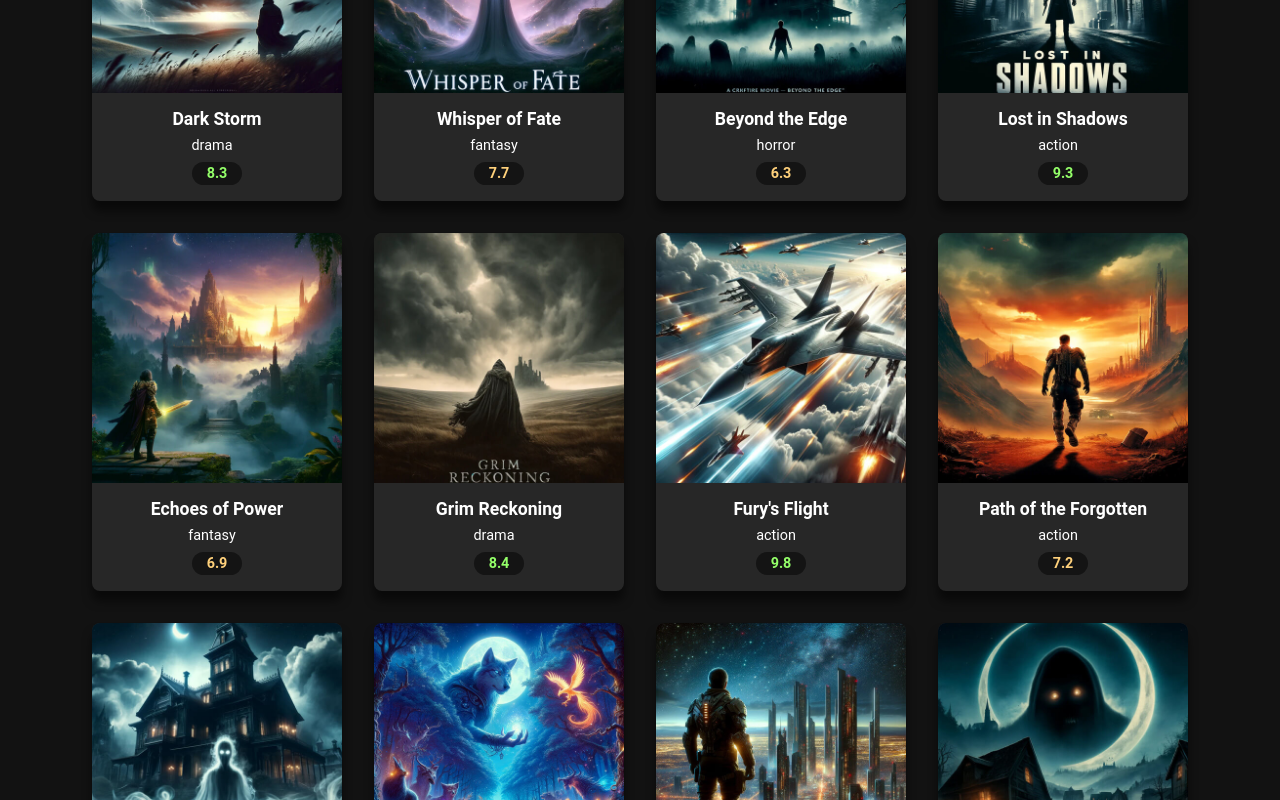
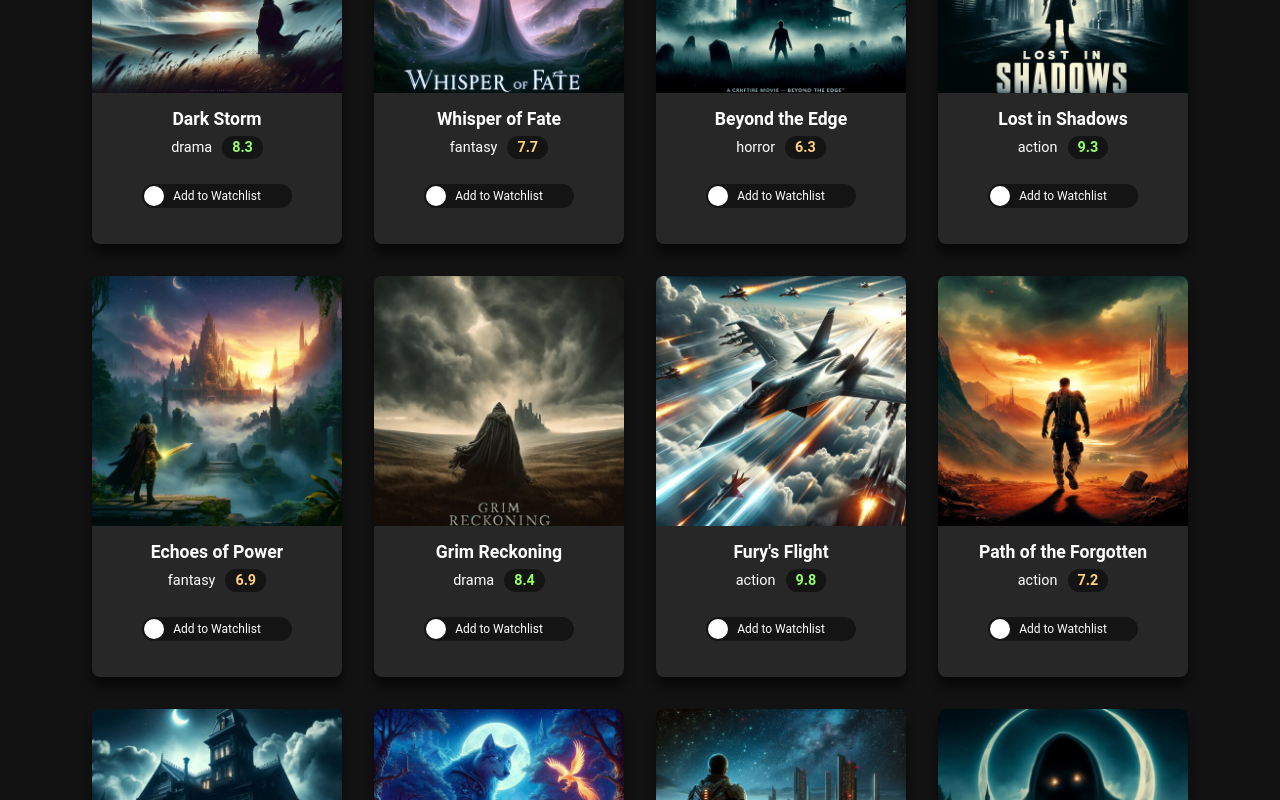
Before and after one commit to solxsolis/movieapp, a React (Create React App) app: page / in a window 1280 px wide. Shown: the part 840-1640 px from the top of the page. Built offline with nearby package versions, Linux system fonts and the light colour scheme.

Commit message:
implemented watchlist

```diff
--- a/src/App.js
+++ b/src/App.js
@@ -1,13 +1,31 @@
-import logo from './logo.svg';
-import './App.css';
-import './styles.css';
-import Header from './components/Header';
-import Footer from './components/Footer';
-import MoviesGrid from './components/MoviesGrid';
-import Watchlist from './components/Watchlist';
-import { BrowserRouter as Router, Routes, Route, Link } from 'react-router-dom';
+import logo from "./logo.svg";
+import "./App.css";
+import "./styles.css";
+import Header from "./components/Header";
+import Footer from "./components/Footer";
+import MoviesGrid from "./components/MoviesGrid";
+import Watchlist from "./components/Watchlist";
+import { BrowserRouter as Router, Routes, Route, Link } from "react-router-dom";
+import { useState, useEffect } from "react";
 
 function App() {
+  const [movies, setMovies] = useState([]);
+  const [watchlist, setWatchlist] = useState([]);
+
+  useEffect(() => {
+    fetch("movies.json")
+      .then((response) => response.json())
+      .then((data) => setMovies(data));
+  }, []);
+
+  const toggleWatchlist = (movieId) => {
+    setWatchlist((prev) =>
+      prev.includes(movieId)
+        ? prev.filter((id) => id !== movieId)
+        : [...prev, movieId]
+    );
+  };
+
   return (
     <div className="App">
       <div className="container">
@@ -17,20 +35,37 @@
           <nav>
             <ul>
               <li>
-                <Link to='/'>Home</Link>
+                <Link to="/">Home</Link>
               </li>
 
               <li>
-                <Link to='/watchlist'>Watchlist</Link>
+                <Link to="/watchlist">Watchlist</Link>
               </li>
             </ul>
           </nav>
           <Routes>
-            <Route path='/' element={<MoviesGrid/>}/>
-            <Route path='/watchlist' element={<Watchlist/>}/>
+            <Route
+              path="/"
+              element={
+                <MoviesGrid
+                  movies={movies}
+                  watchlist={watchlist}
+                  toggleWatchlist={toggleWatchlist}
+                />
+              }
+            />
+            <Route
+              path="/watchlist"
+              element={
+                <Watchlist
+                  movies={movies}
+                  watchlist={watchlist}
+                  toggleWatchlist={toggleWatchlist}
+                />
+              }
+            />
           </Routes>
         </Router>
-
       </div>
       <Footer></Footer>
     </div>
--- a/src/components/Footer.js
+++ b/src/components/Footer.js
@@ -1,9 +1,9 @@
 import React from "react";
-import '../styles.css';
+import "../styles.css";
 
-export default function Footer(){
+export default function Footer() {
   const currentYear = new Date().getFullYear();
-    return(
+  return (
     <footer className="footer">
       <p className="footer-text">
         © {currentYear} Moviedux. All rights reserved.
--- a/src/components/MovieCard.js
+++ b/src/components/MovieCard.js
@@ -1,35 +1,49 @@
 import React from "react";
-import '../styles.css';
+import "../styles.css";
 
-export default function MovieCard({movie}){
-
+export default function MovieCard({ movie, isWatchlisted, toggleWatchlist }) {
   const handleError = (e) => {
     e.target.src = "images/default.jpg";
   };
 
   const getRatingClass = (rating) => {
-
-        if (rating >= 8){
-            return 'rating-good';
+    if (rating >= 8) {
+      return "rating-good";
+    } else if (rating >= 5) {
+      return "rating-ok";
+    } else {
+      return "rating-bad";
     }
-        else if (rating >= 5){
-            return 'rating-ok';
-        }
-        else {
-            return 'rating-bad';
-        }
-
   };
 
-    return(
+  return (
     <div key={movie.id} className="movie-card">
-            <img src={`images/${movie.image}`} alt={movie.title} onError={handleError} />
+      <img
+        src={`images/${movie.image}`}
+        alt={movie.title}
+        onError={handleError}
+      />
       <div className="movie-card-info">
         <h3 className="movie-card-title">{movie.title}</h3>
-                    <p className="movie-card-genre">{movie.genre}</p>
-                    <p className={`movie-card-rating ${getRatingClass(movie.rating)}`}>{movie.rating}</p>
+        <div>
+          <span className="movie-card-genre">{movie.genre}</span>
+          <span className={`movie-card-rating ${getRatingClass(movie.rating)}`}>
+            {movie.rating}
+          </span>
         </div>
-
+        <label className="switch">
+          <input
+            type="checkbox"
+            checked={isWatchlisted}
+            onChange={() => toggleWatchlist(movie.id)}
+          />
+          <span className="slider">
+            <span className="slider-label">
+              {isWatchlisted ? "In Watchlist" : "Add to Watchlist"}
+            </span>
+          </span>
+        </label>
       </div>
-    )
+    </div>
+  );
 }
--- a/src/components/MoviesGrid.js
+++ b/src/components/MoviesGrid.js
@@ -1,20 +1,11 @@
-import React, {useState, useEffect} from "react";
-import '../styles.css';
+import React, { useState } from "react";
+import "../styles.css";
 import MovieCard from "./MovieCard";
 
-export default function MoviesGrid() {
-
-    const [movies, setMovies] = useState([]);
+export default function MoviesGrid({ movies, watchlist, toggleWatchlist }) {
   const [searchTerm, setSearchTerm] = useState("");
   const [genre, setGenre] = useState("All Genres");
   const [rating, setRating] = useState("All");
-
-
-    useEffect(() => {
-        fetch("movies.json")
-        .then(response => response.json())
-        .then(data => setMovies(data))
-    }, []);
 
   const handleSearchChange = (e) => {
     setSearchTerm(e.target.value);
@@ -33,28 +24,33 @@
   };
 
   const matchesGenre = (movie, genre) => {
-      return genre === "All Genres" || movie.genre.toLowerCase() === genre.toLowerCase();
+    return (
+      genre === "All Genres" ||
+      movie.genre.toLowerCase() === genre.toLowerCase()
+    );
   };
 
   const matchesRating = (movie, rating) => {
-      switch(rating){
-        case 'All':
-          return true
-        case 'Good':
-          return movie.rating >= 8
-        case 'Ok':
-          return movie.rating < 8 && movie.rating >= 5
-        case 'Bad':
-          return movie.rating < 5
+    switch (rating) {
+      case "All":
+        return true;
+      case "Good":
+        return movie.rating >= 8;
+      case "Ok":
+        return movie.rating < 8 && movie.rating >= 5;
+      case "Bad":
+        return movie.rating < 5;
       default:
-          return false
+        return false;
     }
   };
 
-    const filteredMovies = movies.filter(movie =>
-      matchesGenre(movie, genre)  && matchesRating(movie, rating) && matchesSearchTerm(movie, searchTerm)
+  const filteredMovies = movies.filter(
+    (movie) =>
+      matchesGenre(movie, genre) &&
+      matchesRating(movie, rating) &&
+      matchesSearchTerm(movie, searchTerm)
   );
-
 
   return (
     <div>
@@ -62,14 +58,18 @@
         type="text"
         className="search-input"
         placeholder="Search movies..."
-          value = {searchTerm}
-          onChange = {handleSearchChange}
+        value={searchTerm}
+        onChange={handleSearchChange}
       />
 
       <div className="filter-bar">
         <div className="filter-slot">
           <label>Genre</label>
-            <select className="filter-dropdown" value={genre} onChange={handleGenreChange}>
+          <select
+            className="filter-dropdown"
+            value={genre}
+            onChange={handleGenreChange}
+          >
             <option>All Genres</option>
             <option>Drama</option>
             <option>Action</option>
@@ -80,19 +80,27 @@
 
         <div className="filter-slot">
           <label>Rating</label>
-            <select className="filter-dropdown" value={rating} onChange={handleRatingChange}>
+          <select
+            className="filter-dropdown"
+            value={rating}
+            onChange={handleRatingChange}
+          >
             <option>All</option>
             <option>Good</option>
             <option>Ok</option>
             <option>Bad</option>
           </select>
         </div>
-
       </div>
 
       <div className="movies-grid">
         {filteredMovies.map((movie) => (
-            <MovieCard movie={movie} key={movie.id}></MovieCard>
+          <MovieCard
+            movie={movie}
+            key={movie.id}
+            toggleWatchlist={toggleWatchlist}
+            isWatchlisted={watchlist.includes(movie.id)}
+          />
         ))}
       </div>
     </div>
--- a/src/components/Watchlist.js
+++ b/src/components/Watchlist.js
@@ -1,10 +1,24 @@
 import React from "react";
-import '../styles.css';
+import "../styles.css";
+import MovieCard from "./MovieCard";
 
-export default function Watchlist(){
-    return (
-        <div>
-            <h1 className="title"> Your Watchlist</h1>
-        </div>
-    );
+export default function Watchlist({ movies, watchlist, toggleWatchlist }) {
+  return (
+    <div>
+      <h1 className="title"> Your Watchlist</h1>
+      <div className="watchlist">
+        {watchlist.map((id) => {
+          const movie = movies.find((movie) => id === movie.id);
+          return (
+            <MovieCard
+              key={id}
+              movie={movie}
+              toggleWatchlist={toggleWatchlist}
+              isWatchlisted={true}
+            />
+          );
+        })}
+      </div>
+    </div>
+  );
 }
```
Also changed, not shown: src/components/Header.js (+10 -8 lines). Lines whose indentation alone changed are shown as unchanged.
